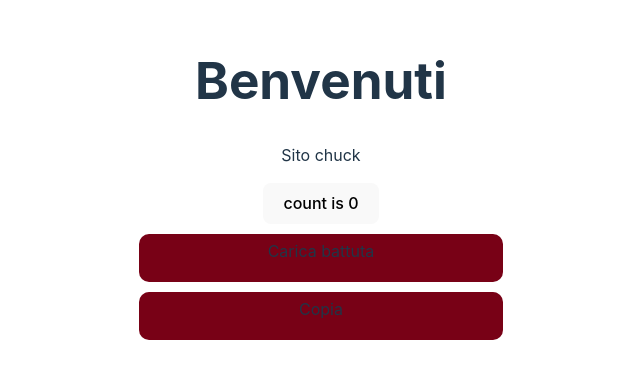
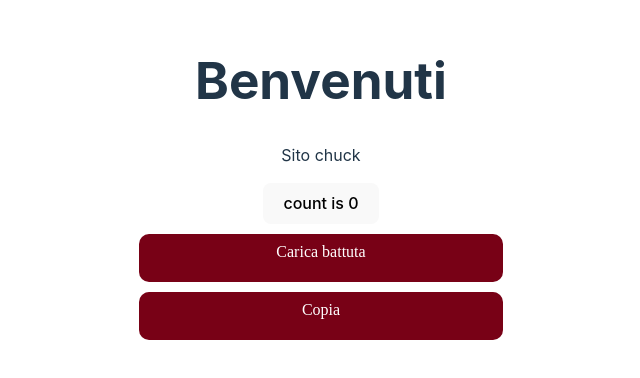
Before and after one commit to Daniel-ui-bit/chuck-norris, a React (Vite) app: page / in a window 1280 px wide. Shown: the part 216-594 px from the top of the page, without its empty margins (319-959 px from the left). Built offline with nearby package versions, Linux system fonts and the light colour scheme.

Commit message:
modifica css

```diff
--- a/src/style/Button.css
+++ b/src/style/Button.css
@@ -6,4 +6,12 @@
     background-color: #780116;
     border-radius: 10px;
     margin: 10px 0;
+
+    /*Testo*/
+    font-family: 'Concert One';
+    font-style: normal;
+    font-weight: 400;
+    font-size: 16px;
+    text-align: center;
+    color: #FFFFFF;
 }
```
